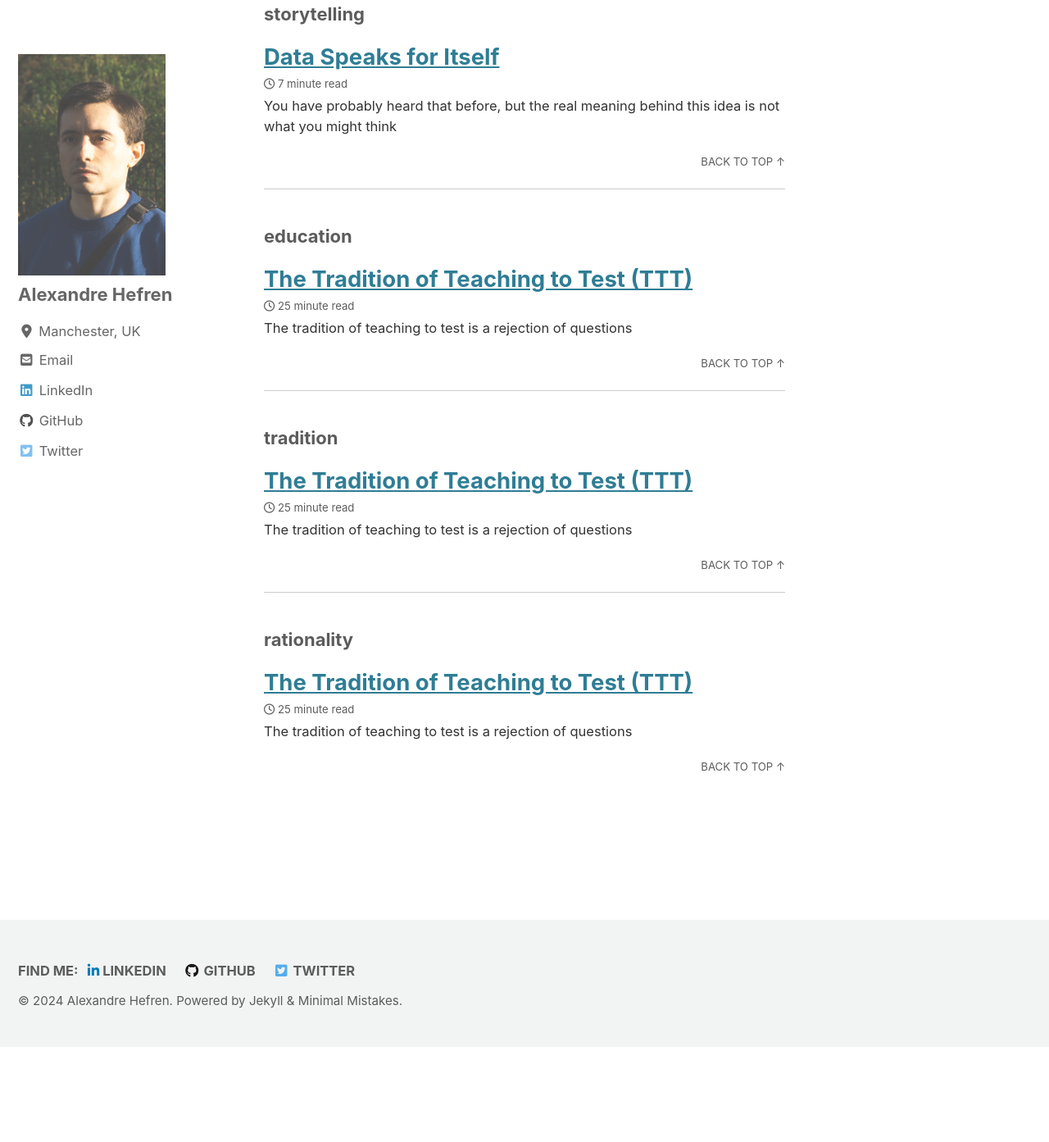
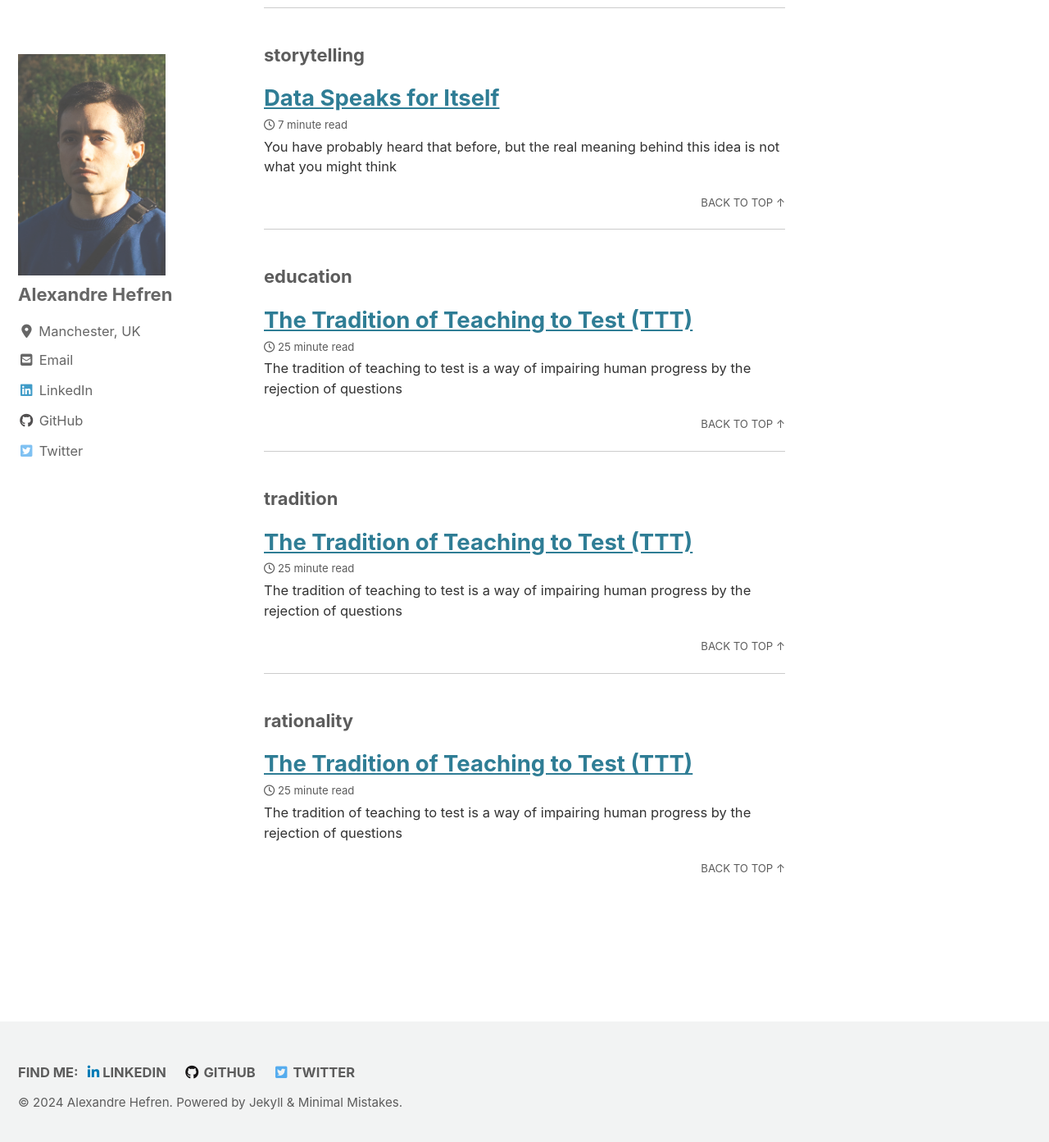
Before and after one commit to alexandrehefren/alexandrehefren.github.io, a Jekyll site: the page built from tags/tags_published.md, in a window 1280 px wide and 1400 px high, scrolled down 2137 px. Shown: the top 1393 px of the window at 82% size. Built offline with Jekyll 4.4.1, drawn with Linux system fonts in a browser that asks for light colours; cached includes are drawn as plain includes; before the commit the page ends 3414 px from its top, so only the background shows below that; some of the changed text lies outside the part shown.

Commit message:
subtitle

```diff
--- a/_posts/2024-05-20-the-tradition-of-teaching-to-test.md
+++ b/_posts/2024-05-20-the-tradition-of-teaching-to-test.md
@@ -11,7 +11,7 @@
 read_time:
 comments:
 search:
-excerpt: "The tradition of teaching to test is a rejection of questions"
+excerpt: "The tradition of teaching to test is a way of impairing human progress by the rejection of questions"
 header:
   teaser: /images/posts/TTT-7114.jpg
   # image: /images/posts/TTT-7114(2).jpg
```
